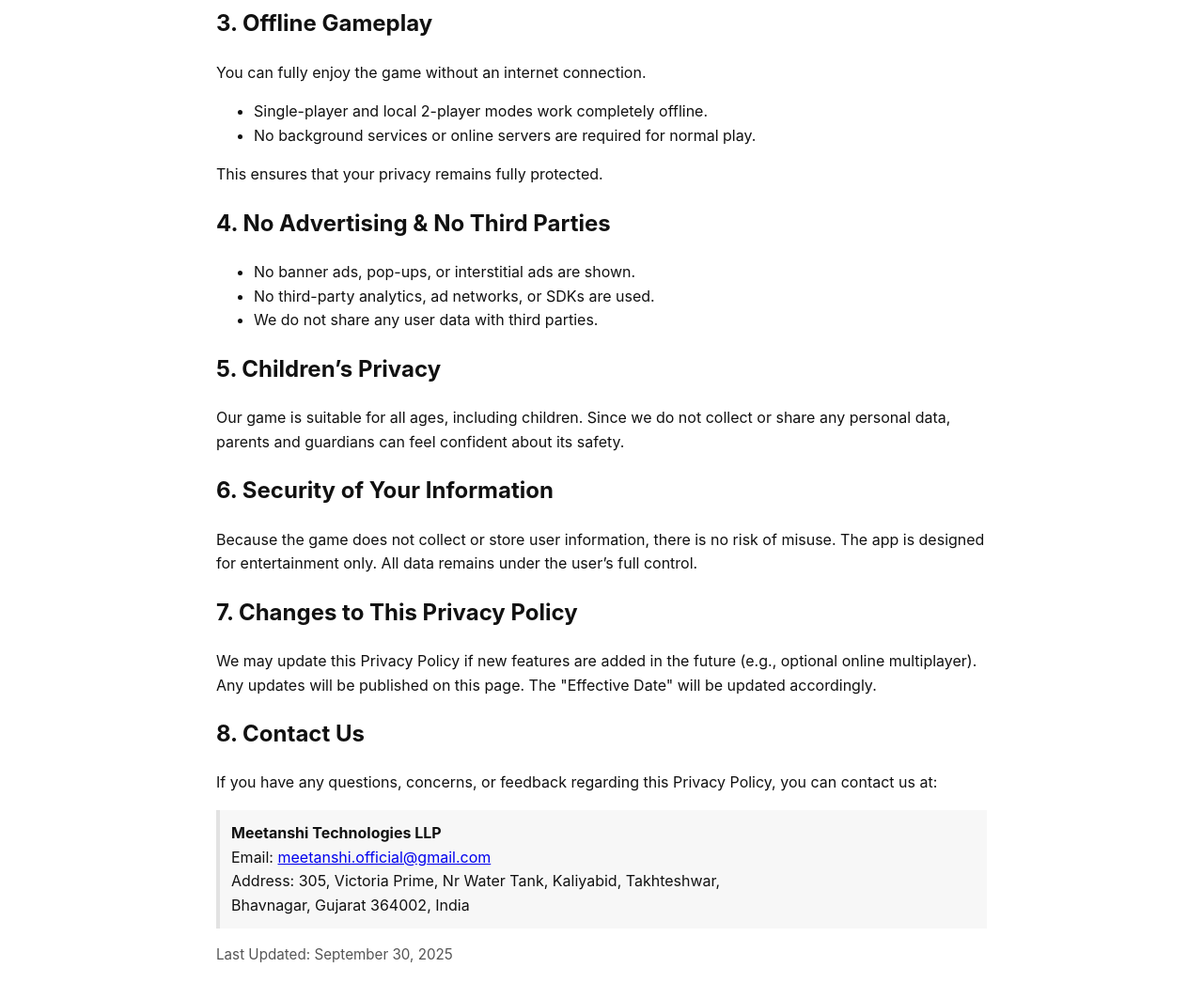
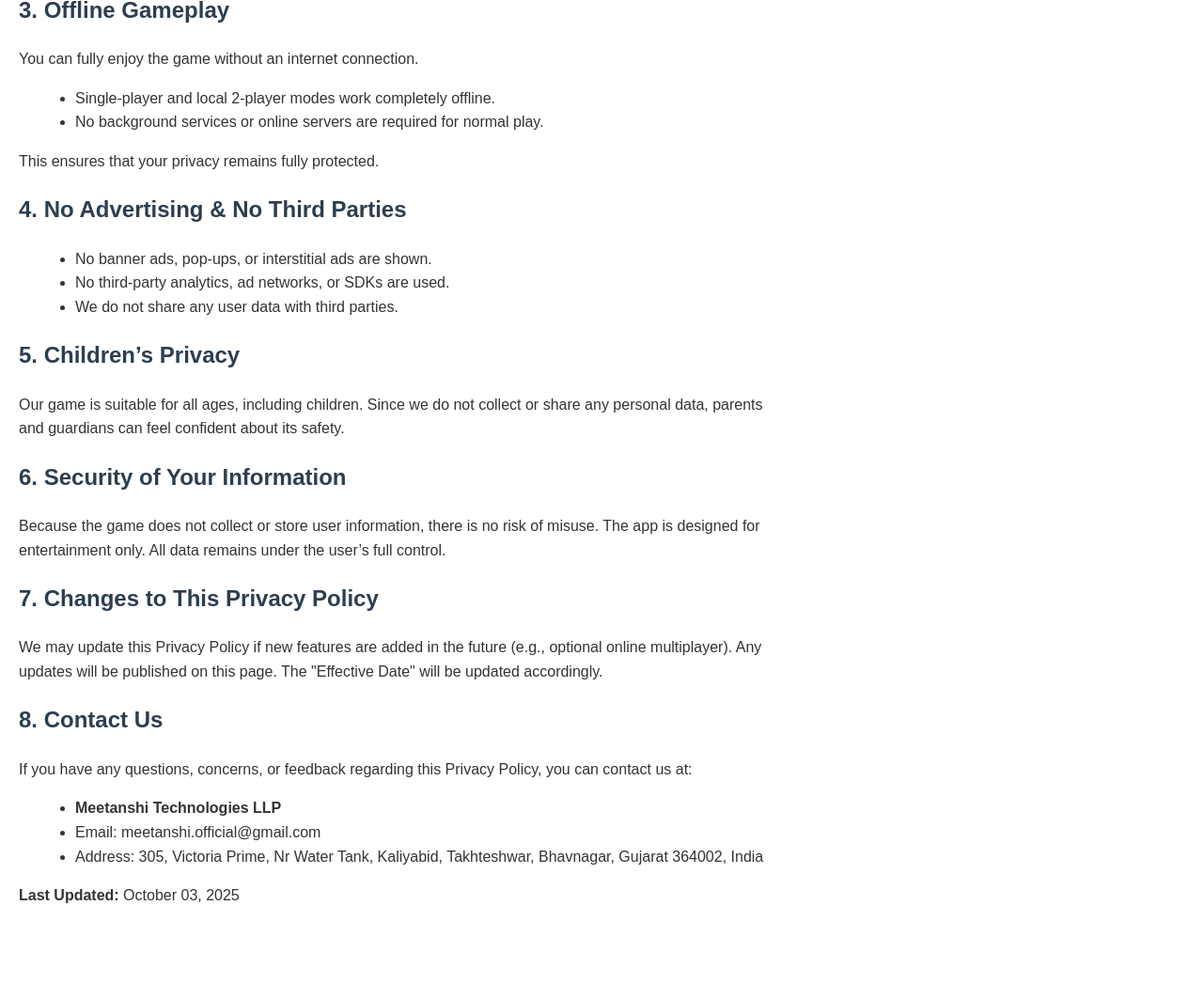
Before and after one commit to meetanshiAppDevloper/Tic-Tac-Toe-Glow-Puzzle--privacy-policy, a plain HTML site: page index.html in a window 1280 px wide. Shown: the part 701-1764 px from the top of the page at 94% size. After the commit the page ends 1687 px from the top, so only its background shows below. Drawn offline with Linux system fonts and the light colour scheme.

Commit message:
Update index.html

```diff
--- a/index.html
+++ b/index.html
@@ -1,41 +1,40 @@
-<!doctype html>
+<!DOCTYPE html>
 <html lang="en">
 <head>
-  <meta charset="utf-8" />
-  <meta name="viewport" content="width=device-width,initial-scale=1" />
-  <title>Privacy Policy — Tic Tac Toe Glow: XO Puzzle</title>
+    <meta charset="UTF-8">
+    <meta name="viewport" content="width=device-width, initial-scale=1.0">
+    <title>Privacy Policy - Tic Tac Toe XO Battle</title>
     <style>
-    body{font-family: -apple-system, BlinkMacSystemFont, "Segoe UI", Roboto, "Helvetica Neue", Arial, sans-serif;line-height:1.6;color:#111;background:#fff;padding:24px;}
-    .container{max-width:820px;margin:0 auto}
-    h1,h2{color:#111}
-    pre{white-space:pre-wrap}
-    header{margin-bottom:18px}
-    section{margin-top:18px}
-    .meta{color:#555;font-size:0.95rem}
-    address{font-style:normal;background:#f7f7f7;padding:12px;border-left:4px solid #e2e2e2}
+        body {
+            font-family: Arial, sans-serif;
+            line-height: 1.6;
+            margin: 20px;
+            max-width: 800px;
+            color: #333;
+        }
+        h1, h2 {
+            color: #2c3e50;
+        }
+        ul {
+            margin-left: 20px;
+        }
     </style>
 </head>
 <body>
-  <div class="container">
-    <header>
-      <h1>Privacy Policy for Tic Tac Toe Glow: XO Puzzle</h1>
-      <p class="meta"><strong>Effective Date:</strong> September 30, 2025</p>
-    </header>
+    <h1>Privacy Policy for Tic Tac Toe XO Battle</h1>
+    <p><strong>Effective Date:</strong>  October 03, 2025</p>
 
-    <section>
     <h2>1. General Information</h2>
-      <p>Meetanshi Technologies LLP built the Tic Tac Toe Glow: XO Puzzle game as a free entertainment application. This Privacy Policy explains how our app handles user information.</p>
+    <p>Meetanshi Technologies LLP built the Tic Tac Toe XO Battle game as a free entertainment application. This Privacy Policy explains how our app handles user information.</p>
+    <p>The game is designed mainly as an offline puzzle game.</p>
     <ul>
-        <li>The game is designed mainly as an offline puzzle game.</li>
         <li>No account creation is required.</li>
         <li>No personal or sensitive user data is collected, stored, or shared.</li>
         <li>No unnecessary device permissions are requested.</li>
         <li>No advertisements or third-party SDKs are integrated.</li>
     </ul>
     <p>Our main goal is to provide a safe, fun, and distraction-free gaming experience.</p>
-    </section>
 
-    <section>
     <h2>2. Information We Collect</h2>
     <p>We want to make it absolutely clear:</p>
     <ul>
@@ -44,9 +43,7 @@
         <li>We do not track user activity across apps or devices.</li>
         <li>All game progress is stored locally on the device and is deleted automatically if the app is uninstalled.</li>
     </ul>
-    </section>
 
-    <section>
     <h2>3. Offline Gameplay</h2>
     <p>You can fully enjoy the game without an internet connection.</p>
     <ul>
@@ -54,43 +51,31 @@
         <li>No background services or online servers are required for normal play.</li>
     </ul>
     <p>This ensures that your privacy remains fully protected.</p>
-    </section>
 
-    <section>
-      <h2>4. No Advertising &amp; No Third Parties</h2>
+    <h2>4. No Advertising & No Third Parties</h2>
     <ul>
         <li>No banner ads, pop-ups, or interstitial ads are shown.</li>
         <li>No third-party analytics, ad networks, or SDKs are used.</li>
         <li>We do not share any user data with third parties.</li>
     </ul>
-    </section>
 
-    <section>
     <h2>5. Children’s Privacy</h2>
     <p>Our game is suitable for all ages, including children. Since we do not collect or share any personal data, parents and guardians can feel confident about its safety.</p>
-    </section>
 
-    <section>
     <h2>6. Security of Your Information</h2>
     <p>Because the game does not collect or store user information, there is no risk of misuse. The app is designed for entertainment only. All data remains under the user’s full control.</p>
-    </section>
 
-    <section>
     <h2>7. Changes to This Privacy Policy</h2>
     <p>We may update this Privacy Policy if new features are added in the future (e.g., optional online multiplayer). Any updates will be published on this page. The "Effective Date" will be updated accordingly.</p>
-    </section>
 
-    <section>
     <h2>8. Contact Us</h2>
     <p>If you have any questions, concerns, or feedback regarding this Privacy Policy, you can contact us at:</p>
-      <address>
-        <strong>Meetanshi Technologies LLP</strong><br>
-        Email: <a href="mailto:meetanshi.official@gmail.com">meetanshi.official@gmail.com</a><br>
-        Address: 305, Victoria Prime, Nr Water Tank, Kaliyabid, Takhteshwar,<br>
-        Bhavnagar, Gujarat 364002, India
-      </address>
-      <p class="meta">Last Updated: September 30, 2025</p>
-    </section>
-  </div>
+    <ul>
+        <li><strong>Meetanshi Technologies LLP</strong></li>
+        <li>Email: meetanshi.official@gmail.com</li>
+        <li>Address: 305, Victoria Prime, Nr Water Tank, Kaliyabid, Takhteshwar, Bhavnagar, Gujarat 364002, India</li>
+    </ul>
+
+    <p><strong>Last Updated:</strong> October 03, 2025</p>
 </body>
 </html>
```
Lines whose indentation alone changed are shown as unchanged.
